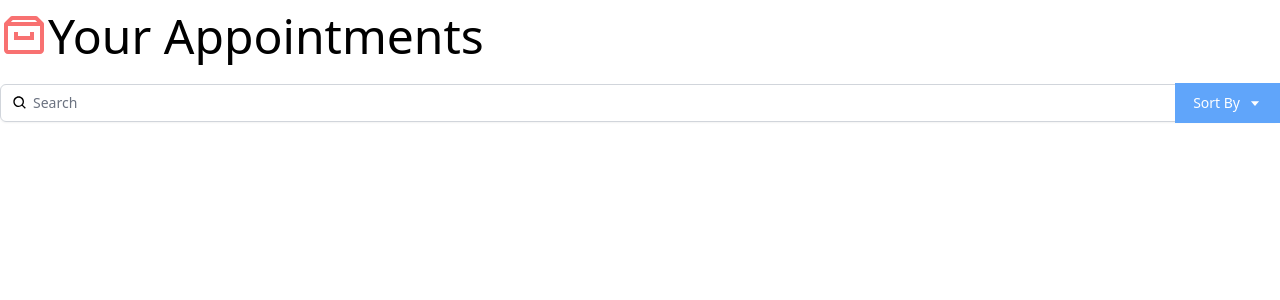
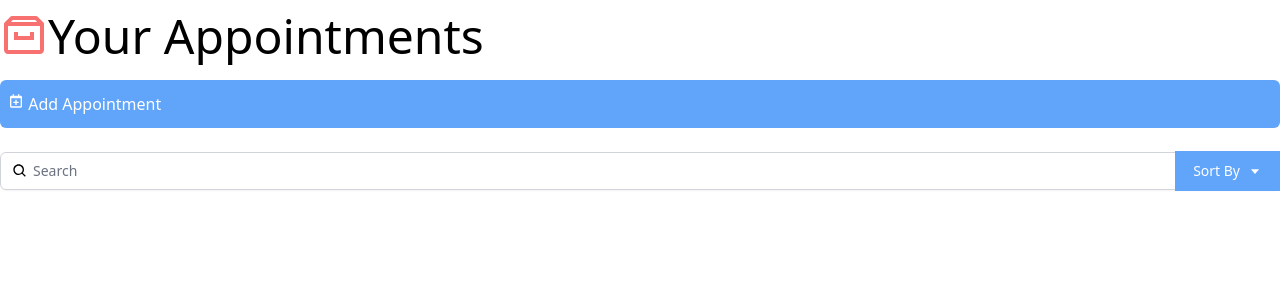
Before and after one commit to DevCloudLabs/build-interface, a React (Create React App) app: page / in a window 1280 px wide. Shown: the top 300 px of the page. Built offline with nearby package versions, Linux system fonts and the light colour scheme.

Commit message:
Update App.js

```diff
--- a/src/App.js
+++ b/src/App.js
@@ -1,13 +1,15 @@
 import { BiArchive } from "react-icons/bi";
 import Search from "./components/Search";
+import AddAppointment from "./components/Appointment";
 
 function App() {
   return (
     <div className="App container mx-auto mt-3 font-thin">
-      <h1 className="text-5xl">
+      <h1 className="text-5xl mb-5">
         <BiArchive className="inline-block text-red-400 align-top" />
         Your Appointments
       </h1>
+      <AddAppointment />
       <Search />
     </div>
   );
```
